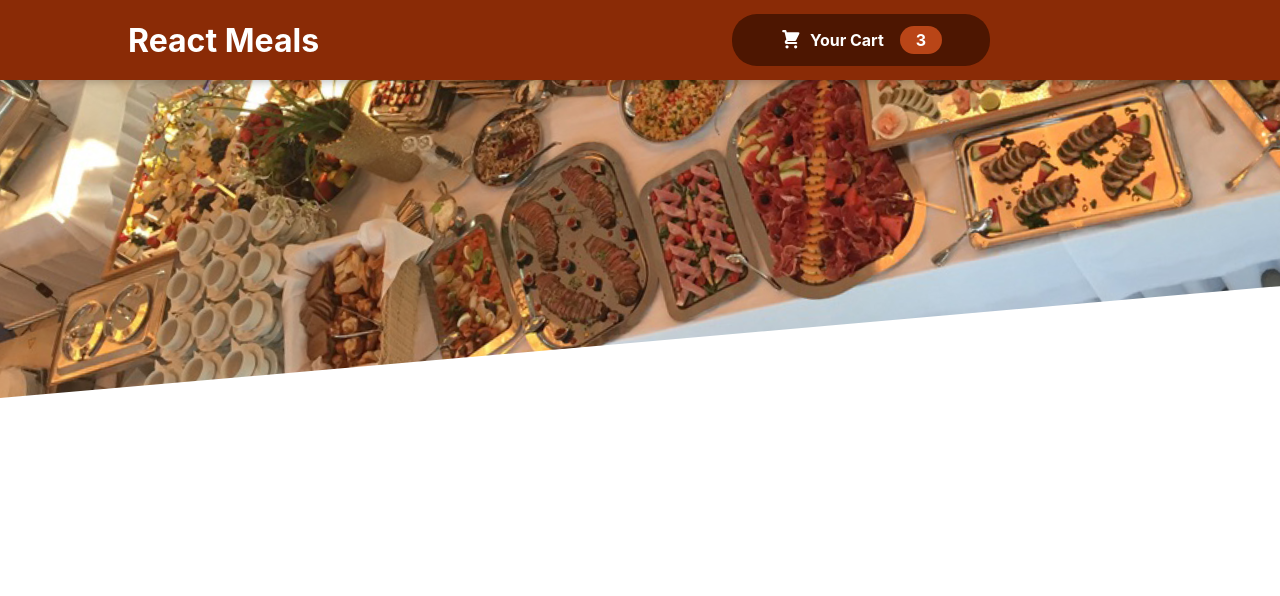
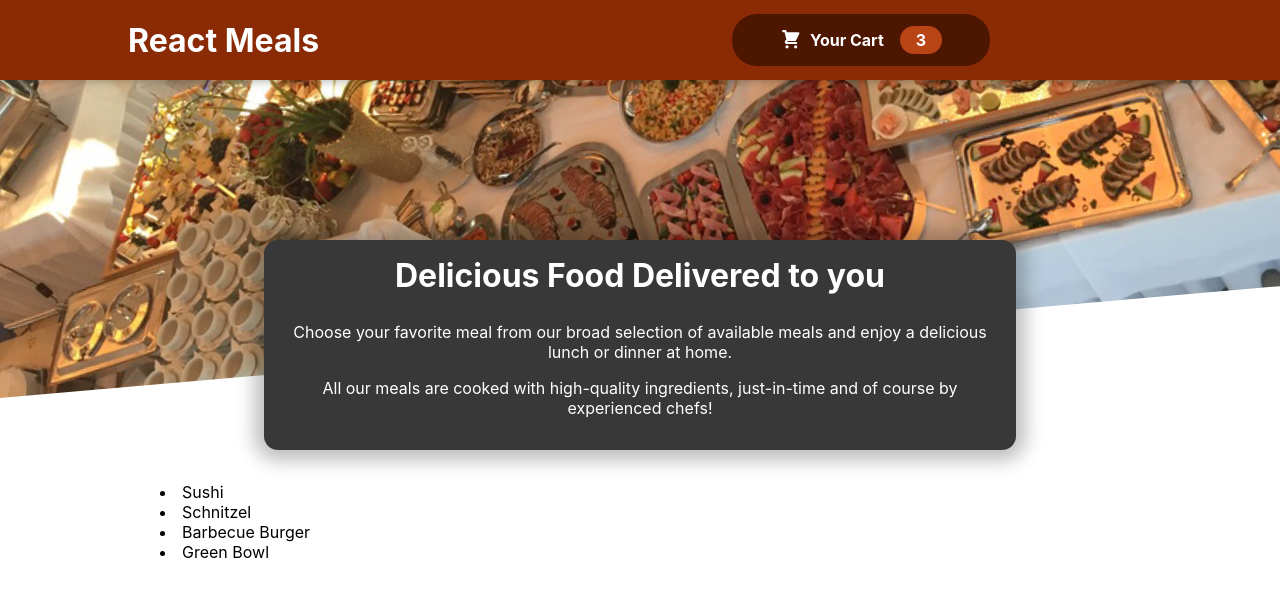
Before and after one commit to Shubh-Sad-Ratna/restaurant-website-eagle3, a React (Create React App) app: page / in a window 1280 px wide. Shown: the top 596 px of the page. Built offline with nearby package versions, Linux system fonts and the light colour scheme.

Commit message:
Add Restaurant Summary

```diff
--- a/src/App.js
+++ b/src/App.js
@@ -1,9 +1,13 @@
 import React,{Fragment} from "react";
 import Header from "./Component/Layout/Header";
+import Meals from "./Component/Meals/Meals";
 function App() {
   return (
     <Fragment>
       <Header/>
+      <main>
+        <Meals/>
+      </main>
     </Fragment>
   );
 }
--- /dev/null
+++ b/src/Component/Meals/AvailableMeals.js
@@ -0,0 +1,39 @@
+
+import classes from './AvailableMeals.module.css';
+
+const DUMMY_MEALS = [
+    {
+      id: 'm1',
+      name: 'Sushi',
+      description: 'Finest fish and veggies',
+      price: 22.99,
+    },
+    {
+      id: 'm2',
+      name: 'Schnitzel',
+      description: 'A german specialty!',
+      price: 16.5,
+    },
+    {
+      id: 'm3',
+      name: 'Barbecue Burger',
+      description: 'American, raw, meaty',
+      price: 12.99,
+    },
+    {
+      id: 'm4',
+      name: 'Green Bowl',
+      description: 'Healthy...and green...',
+      price: 18.99,
+    },
+  ];
+
+  const AvailableMeals=()=>{
+    const mealsList=DUMMY_MEALS.map((meal)=><li>{meal.name}</li>)
+    return(
+        <section className={classes.meals}>
+            {mealsList}
+        </section>
+    )
+  }
+  export default AvailableMeals;
--- /dev/null
+++ b/src/Component/Meals/AvailableMeals.module.css
@@ -0,0 +1,24 @@
+.meals {
+    max-width: 60rem;
+    width: 90%;
+    margin: 2rem auto;
+    animation: meals-appear 1s ease-out forwards;
+  }
+
+  .meals ul {
+    list-style: none;
+    margin: 0;
+    padding: 0;
+  }
+
+  @keyframes meals-appear {
+    from {
+      opacity: 0;
+      transform: translateY(3rem);
+    }
+
+    to {
+      opacity: 1;
+      transform: translateY(0);
+    }
+  }
--- /dev/null
+++ b/src/Component/Meals/Meals.js
@@ -0,0 +1,11 @@
+import AvailableMeals from "./AvailableMeals";
+import MealsSummary from "./MealsSummary";
+import React,{Fragment} from "react";
+
+const Meals=()=>{
+    return( <Fragment>
+        <MealsSummary/>
+        <AvailableMeals/>
+    </Fragment>)
+}
+export default Meals;
--- /dev/null
+++ b/src/Component/Meals/MealsSummary.js
@@ -0,0 +1,18 @@
+
+import classes from './MealsSummary.module.css';
+const MealsSummary=()=>{
+    return(
+        <section className={classes.summary}>
+            <h2>Delicious Food Delivered to you</h2>
+            <p>
+        Choose your favorite meal from our broad selection of available meals
+        and enjoy a delicious lunch or dinner at home.
+            </p>
+            <p>
+        All our meals are cooked with high-quality ingredients, just-in-time and
+        of course by experienced chefs!
+            </p>
+        </section>
+    )
+}
+export default MealsSummary;
--- /dev/null
+++ b/src/Component/Meals/MealsSummary.module.css
@@ -0,0 +1,18 @@
+.summary {
+    text-align: center;
+    max-width: 45rem;
+    width: 90%;
+    margin: auto;
+    margin-top: -10rem;
+    position: relative;
+    background-color: #383838;
+    color: white;
+    border-radius: 14px;
+    padding: 1rem;
+    box-shadow: 0 1px 18px 10px rgba(0, 0, 0, 0.25);
+  }
+
+  .summary h2 {
+    font-size: 2rem;
+    margin-top: 0;
+  }
```
